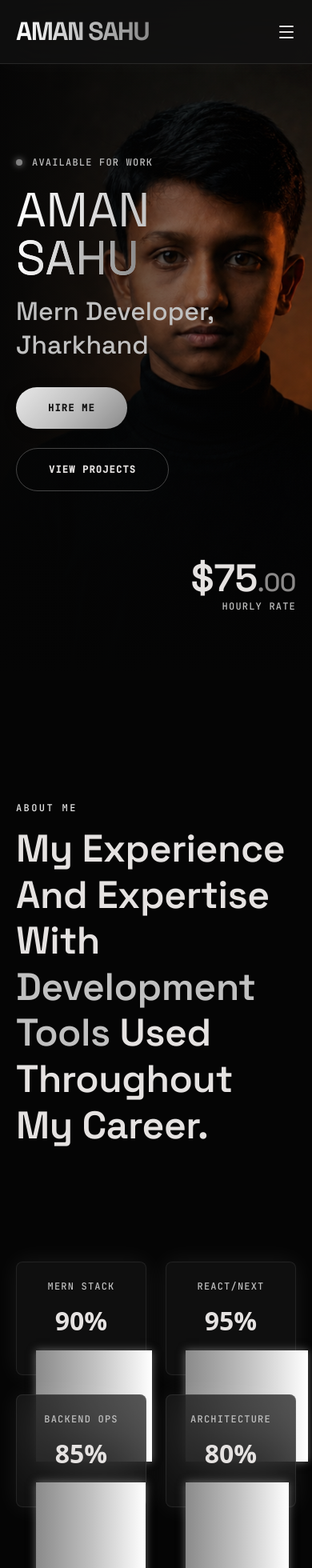
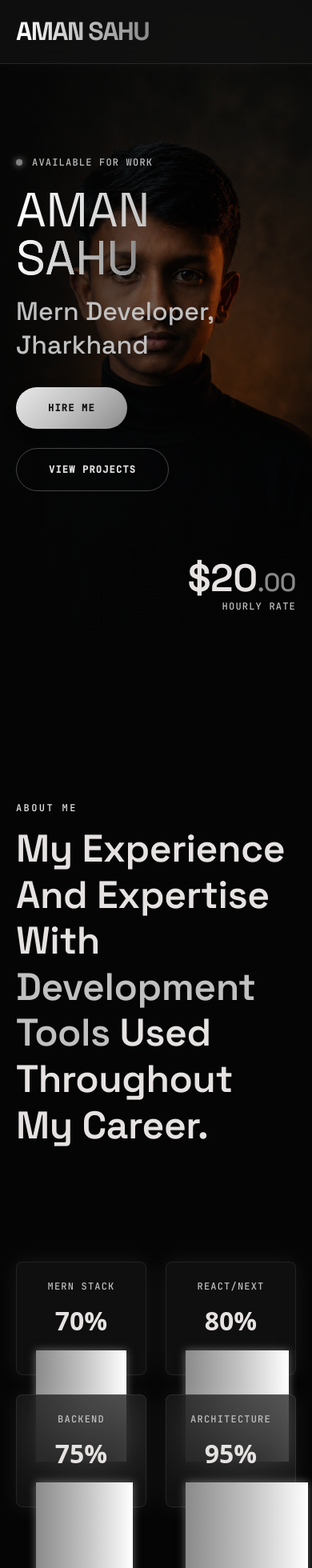
Before and after one commit to amansahux/Portfolio-2.0, a Next.js app: page / in a window 390 px wide. Shown: the top 1960 px of the page at 80% size. Built offline with nearby package versions, Linux system fonts and the light colour scheme.

Commit message:
feat: implement responsive Hero, Navbar, and About components with GSAP animations

```diff
--- a/src/components/About.tsx
+++ b/src/components/About.tsx
@@ -54,10 +54,10 @@ export default function About() {
   }, []);
 
   const stats = [
-    { label: "MERN Stack", percent: "90%" },
-    { label: "React/Next", percent: "95%" },
-    { label: "Backend Ops", percent: "85%" },
-    { label: "Architecture", percent: "80%" },
+    { label: "MERN Stack", percent: "70%" },
+    { label: "React/Next", percent: "80%" },
+    { label: "Backend", percent: "75%" },
+    { label: "Architecture", percent: "95%" },
   ];
 
   return (
--- a/src/components/Hero.tsx
+++ b/src/components/Hero.tsx
@@ -5,6 +5,8 @@ import Image from "next/image";
 import gsap from "gsap";
 import { Quote } from "lucide-react";
 import HeroImage from "../assets/Hero.bg.png";
+import HeroSmallImage from "../assets/Hero.small.bg.png";
+
 
 export default function Hero() {
   const heroRef = useRef<HTMLElement>(null);
@@ -37,7 +39,15 @@ export default function Hero() {
           alt="Aman Sahu Background"
           src={HeroImage}
           fill
-          className=" object-cover object-[calc(50%-100px)_center]  lg:object-[calc(50%+250px)_center]"
+          className=" hidden md:block object-cover object-[calc(50%-100px)_center]  lg:object-[calc(50%+250px)_center]"
+          placeholder="blur"
+          priority
+        />
+        <Image
+          alt="Aman Sahu Background"
+          src={HeroSmallImage}
+          fill
+          className=" md:hidden object-cover"
           placeholder="blur"
           priority
         />
@@ -87,7 +97,7 @@ export default function Hero() {
 
         <div className="hero-element mt-20 md:absolute md:bottom-0 md:right-0 flex flex-col items-end">
           <p className="font-display-xl text-headline-lg text-on-surface">
-            $75<span className="text-headline-md opacity-60">.00</span>
+            $20<span className="text-headline-md opacity-60">.00</span>
           </p>
           <p className="font-label-caps text-label-caps text-on-surface-variant tracking-widest uppercase">
             Hourly Rate
--- a/src/components/Navbar.tsx
+++ b/src/components/Navbar.tsx
@@ -84,10 +84,6 @@ export default function Navbar() {
             Let's Talk
           </button>
         </div>
-        {/* Mobile Menu Toggle */}
-        <button className="md:hidden text-on-surface">
-          <Menu className="w-6 h-6" />
-        </button>
       </div>
     </nav>
   );
```
Also changed, not shown: src/assets/Hero.small.bg.png (added).
